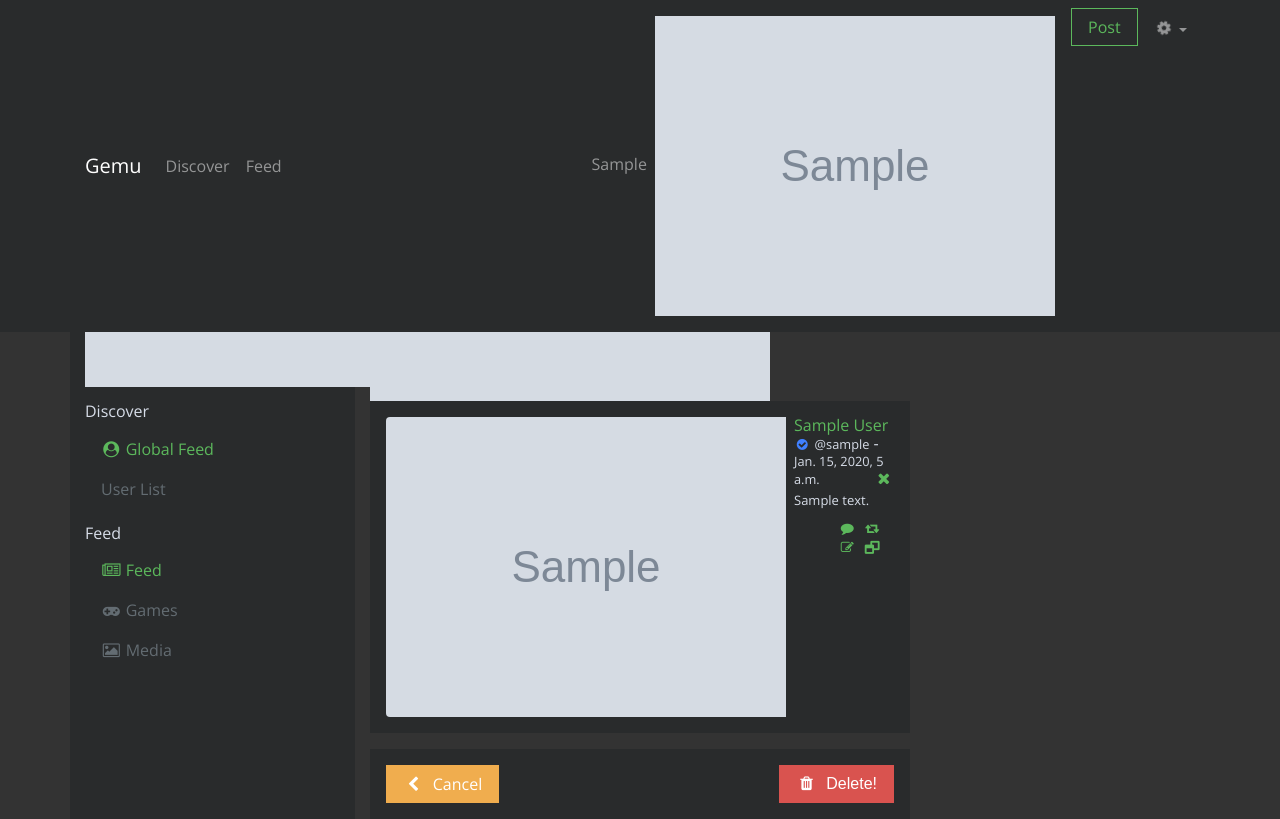
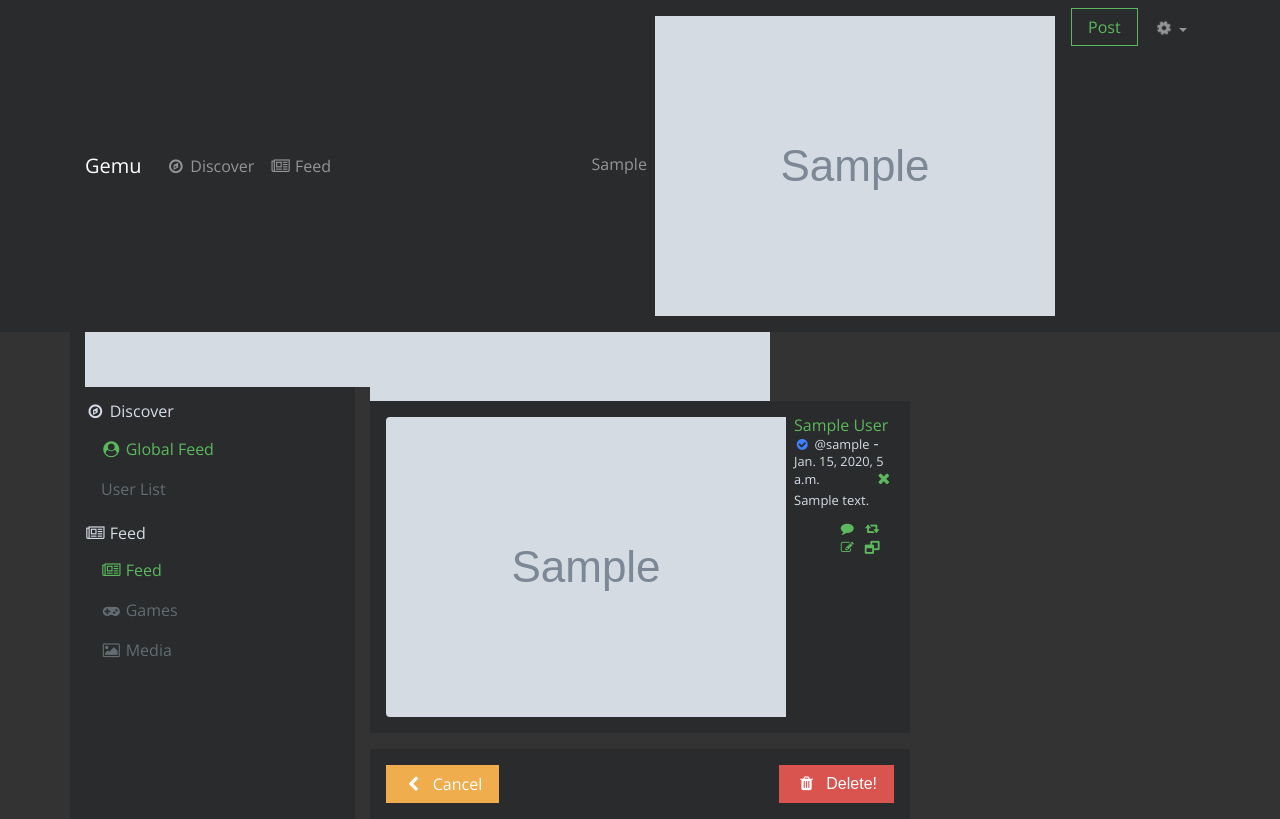
Before and after one commit to cotizcesar/gemu, a Django app: page /p/delete/1 in a window 1280 px wide. Run offline with Django 3.2, Linux system fonts and the light colour scheme; a user stored in the database is signed in; tables that the repository leaves empty hold one stand-in row (values such as "Sample post"); grey boxes marked "Sample" are stand-in pictures; some libraries are stand-ins or nearby versions.

Commit message:
Icons in header and menu.

```diff
--- a/templates/header.html
+++ b/templates/header.html
@@ -10,8 +10,8 @@
             <a class="navbar-brand" href="{% url 'index' %}">Gemu</a>
             <ul class="navbar-nav mr-auto">
                 {% if user.is_authenticated %}
-                <li class="nav-item"><a class="nav-link {% url 'timeline_global' as home_url %}{% if request.get_full_path == home_url %}active{% endif %}" href="{% url 'timeline_global' %}">Discover</a></li>
-                <li class="nav-item"><a class="nav-link {% url 'timeline' as home_url %}{% if request.get_full_path == home_url %}active{% endif %}" href="{% url 'timeline' %}">Feed</a></li>
+                <li class="nav-item"><a class="nav-link {% url 'timeline_global' as home_url %}{% if request.get_full_path == home_url %}active{% endif %}" href="{% url 'timeline_global' %}"><i class="fa fa-compass fa-fw" aria-hidden="true"></i> Discover</a></li>
+                <li class="nav-item"><a class="nav-link {% url 'timeline' as home_url %}{% if request.get_full_path == home_url %}active{% endif %}" href="{% url 'timeline' %}"><i class="fa fa-newspaper-o fa-fw" aria-hidden="true"></i> Feed</a></li>
                 {% endif %}
             </ul>
             <ul class="navbar-nav ml-auto">
--- a/templates/timeline/timeline_mod_menu.html
+++ b/templates/timeline/timeline_mod_menu.html
@@ -1,10 +1,10 @@
 {# Migrated to Bootstrap 4 #}
-<h6>Discover</h6>
+<h6><i class="fa fa-compass fa-fw" aria-hidden="true"></i> Discover</h6>
 <nav class="nav flex-column mb-3">
     <a class="nav-link {% if request.resolver_match.url_name == 'timeline_global' %}active{% endif %}" href="{% url 'timeline_global' %}"><i class="fa fa-user-circle fa-fw" aria-hidden="true"></i> Global Feed</a>
     <a class="nav-link disabled" href="#">User List</a>
 </nav>
-<h6>Feed</h6>
+<h6><i class="fa fa-newspaper-o fa-fw" aria-hidden="true"></i> Feed</h6>
 <nav class="nav flex-column">
     <a class="nav-link {% if request.resolver_match.url_name == 'timeline' %}active{% endif %}" href="{% url 'timeline' %}"><i class="fa fa-newspaper-o fa-fw" aria-hidden="true"></i> Feed</a>
     <a class="nav-link disabled" href="#"><i class="fa fa-gamepad fa-fw" aria-hidden="true"></i> Games</a>
```
